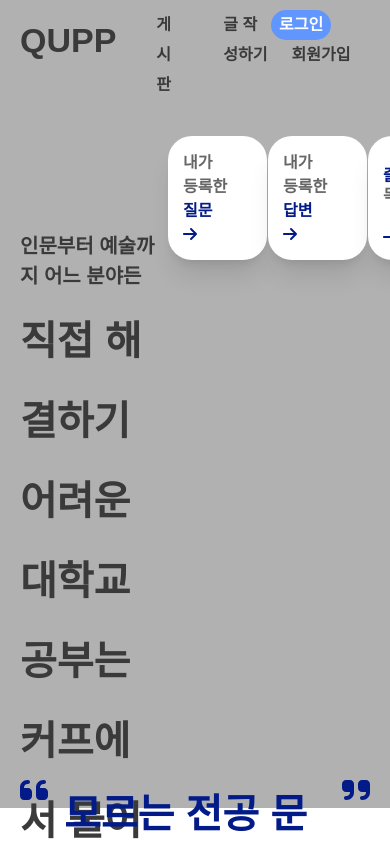
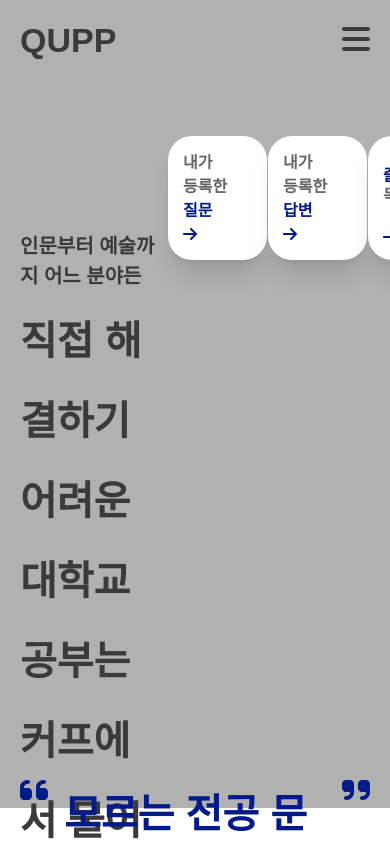
Before and after one commit to crewd/qupp-front, a Next.js app: page / in a window 390 px wide. Shown: the top 844 px of the page. Built offline with nearby package versions, Linux system fonts and the light colour scheme.

Commit message:
feat: 메뉴 반응형 추가 (진행중)

```diff
--- /dev/null
+++ b/components/layout/desktopMenu.tsx
@@ -0,0 +1,38 @@
+import Link from 'next/link';
+
+const DesktopNavMenu = () => {
+  return (
+    <nav className="justify-between hidden w-full lg:flex">
+      <div className="flex ml-[40px] font-bold">
+        <Link href="/qna/list">
+          <a className="lg:h-[40px] h-[30px] lg:leading-[40px] leading-[30px] hover:text-primary">
+            게시판
+          </a>
+        </Link>
+        <Link href="/qna/write">
+          <a className="ml-[40px] lg:h-[40px] h-[30px] lg:leading-[40px] leading-[30px] hover:text-primary">
+            글 작성하기
+          </a>
+        </Link>
+      </div>
+      <div className="font-bold">
+        <button className="lg:w-[90px] w-[60px] lg:h-[40px] h-[30px] bg-primary text-white rounded-3xl">
+          <Link href="/login">
+            <a className="block lg:h-[40px] h-[30px] lg:leading-[40px] leading-[30px]">
+              로그인
+            </a>
+          </Link>
+        </button>
+        <button className="lg:w-[90px] w-[60px] lg:h-[40px] h-[30px] ml-[20px] rounded-3xl">
+          <Link href="/signup">
+            <a className="block lg:h-[40px] h-[30px] lg:leading-[40px] leading-[30px]">
+              회원가입
+            </a>
+          </Link>
+        </button>
+      </div>
+    </nav>
+  );
+};
+
+export default DesktopNavMenu;
--- a/components/layout/layout.tsx
+++ b/components/layout/layout.tsx
@@ -1,5 +1,7 @@
 import Link from 'next/link';
 import React from 'react';
+import DesktopNavMenu from './desktopMenu';
+import ModalNavMenu from './modalMenu';
 
 const Layout = ({ children }: { children: React.ReactNode }) => {
   return (
@@ -11,36 +13,8 @@ const Layout = ({ children }: { children: React.ReactNode }) => {
               <h2 className="font-bold text-xxl">QUPP</h2>
             </a>
           </Link>
-          <nav className="flex justify-between w-full">
-            <div className="flex ml-[40px] font-bold">
-              <Link href="/qna/list">
-                <a className="lg:h-[40px] h-[30px] lg:leading-[40px] leading-[30px] hover:text-primary">
-                  게시판
-                </a>
-              </Link>
-              <Link href="/qna/write">
-                <a className="ml-[40px] lg:h-[40px] h-[30px] lg:leading-[40px] leading-[30px] hover:text-primary">
-                  글 작성하기
-                </a>
-              </Link>
-            </div>
-            <div className="font-bold">
-              <button className="lg:w-[90px] w-[60px] lg:h-[40px] h-[30px] bg-primary text-white rounded-3xl">
-                <Link href="/login">
-                  <a className="block lg:h-[40px] h-[30px] lg:leading-[40px] leading-[30px]">
-                    로그인
-                  </a>
-                </Link>
-              </button>
-              <button className="lg:w-[90px] w-[60px] lg:h-[40px] h-[30px] ml-[20px] rounded-3xl">
-                <Link href="/signup">
-                  <a className="block lg:h-[40px] h-[30px] lg:leading-[40px] leading-[30px]">
-                    회원가입
-                  </a>
-                </Link>
-              </button>
-            </div>
-          </nav>
+          <DesktopNavMenu />
+          <ModalNavMenu />
         </div>
       </header>
       <main className="mt-[56px] px-[20px] pb-[40px] max-w-[1280px] m-auto">
--- /dev/null
+++ b/components/layout/modalMenu.tsx
@@ -0,0 +1,43 @@
+import { faBars, faX } from '@fortawesome/free-solid-svg-icons';
+import { FontAwesomeIcon } from '@fortawesome/react-fontawesome';
+import { useRef, useState } from 'react';
+
+const ModalNavMenu = () => {
+  const [menuOpened, setMenuOpened] = useState(false);
+  const menuRef = useRef<HTMLElement>(null);
+
+  const menuHandler = () => {
+    setMenuOpened(!menuOpened);
+  };
+
+  return (
+    <div className="block lg:hidden">
+      <button onClick={menuHandler}>
+        <FontAwesomeIcon icon={faBars} size="2x" />
+      </button>
+      <div
+        className={`fixed top-0 left-0 w-screen h-screen ${
+          menuOpened && 'bg-gray-1/40'
+        } duration-1000 z-30`}
+        onClick={menuHandler}
+      />
+      <nav
+        className={`fixed top-0 ${
+          !menuOpened ? 'right-[-320px]' : 'right-0'
+        } bg-white sm:w-[320px] w-[280px] h-screen p-[20px] z-40 duration-300`}
+        ref={menuRef}
+      >
+        <FontAwesomeIcon
+          className="pb-[10px]"
+          icon={faX}
+          size="lg"
+          onClick={menuHandler}
+        />
+        <div className="py-[10px]">로그인</div>
+        <div className="py-[10px]">회원가입</div>
+      </nav>
+    </div>
+  );
+};
+
+export default ModalNavMenu;
--- a/package.json
+++ b/package.json
@@ -38,7 +38,9 @@
     "eslint-plugin-react-hooks": "^4.6.0",
     "postcss": "^8.4.16",
     "prettier": "^2.7.1",
+    "raw-loader": "^4.0.2",
     "tailwindcss": "^3.1.8",
+    "tailwindcss-cli": "^0.1.2",
     "typescript": "4.7.4"
   }
 }
--- a/pages/_app.tsx
+++ b/pages/_app.tsx
@@ -1,7 +1,6 @@
 import type { AppProps } from 'next/app';
 import { config } from '@fortawesome/fontawesome-svg-core';
 import '@fortawesome/fontawesome-svg-core/styles.css';
-config.autoAddCss = false;
 import '../styles/globals.css';
 import Layout from '../components/layout/layout';
 
--- a/styles/globals.css
+++ b/styles/globals.css
@@ -8,5 +8,6 @@
     @apply text-regular;
     @apply text-gray-1;
     @apply overflow-y-scroll;
+    @apply bg-white;
   }
 }
```
